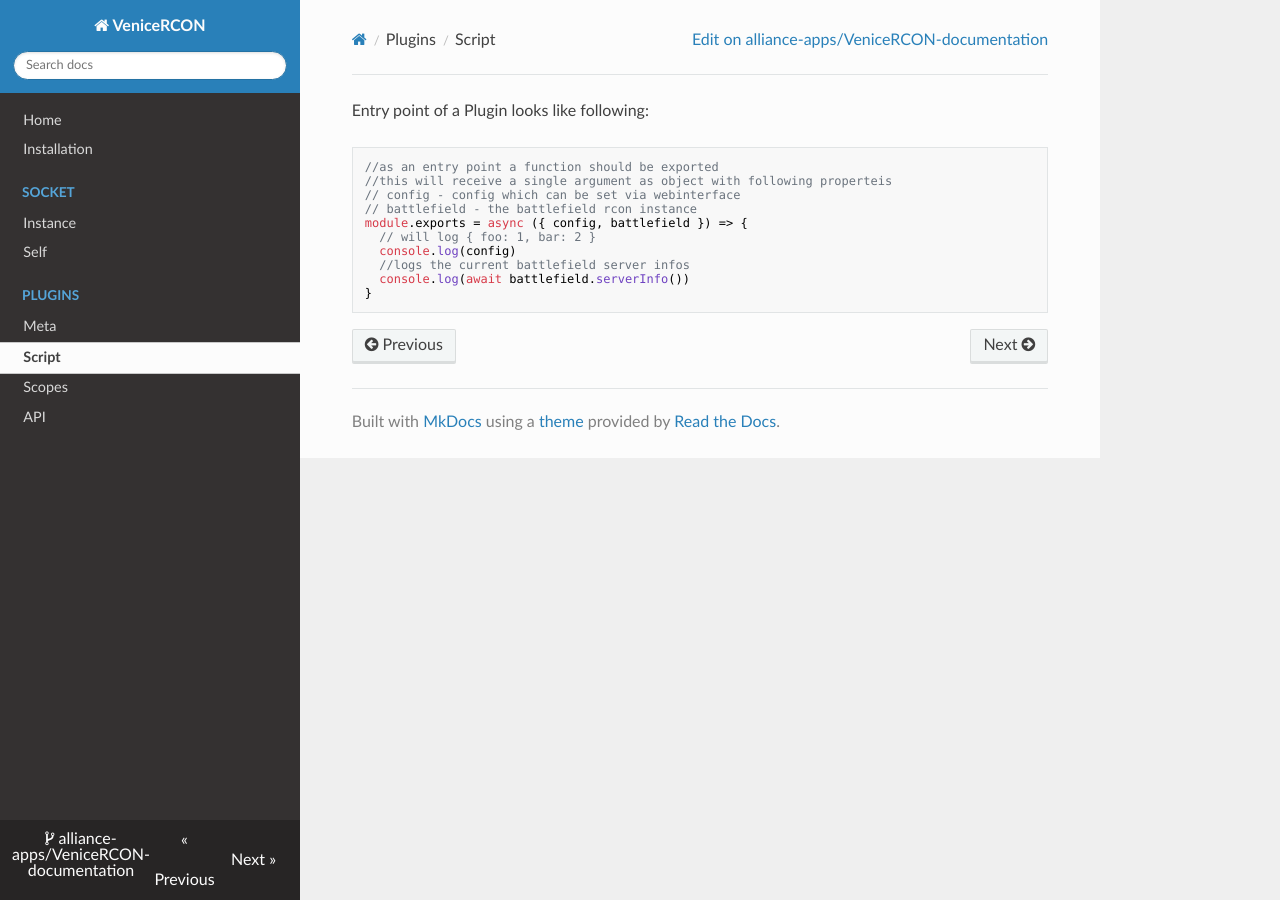
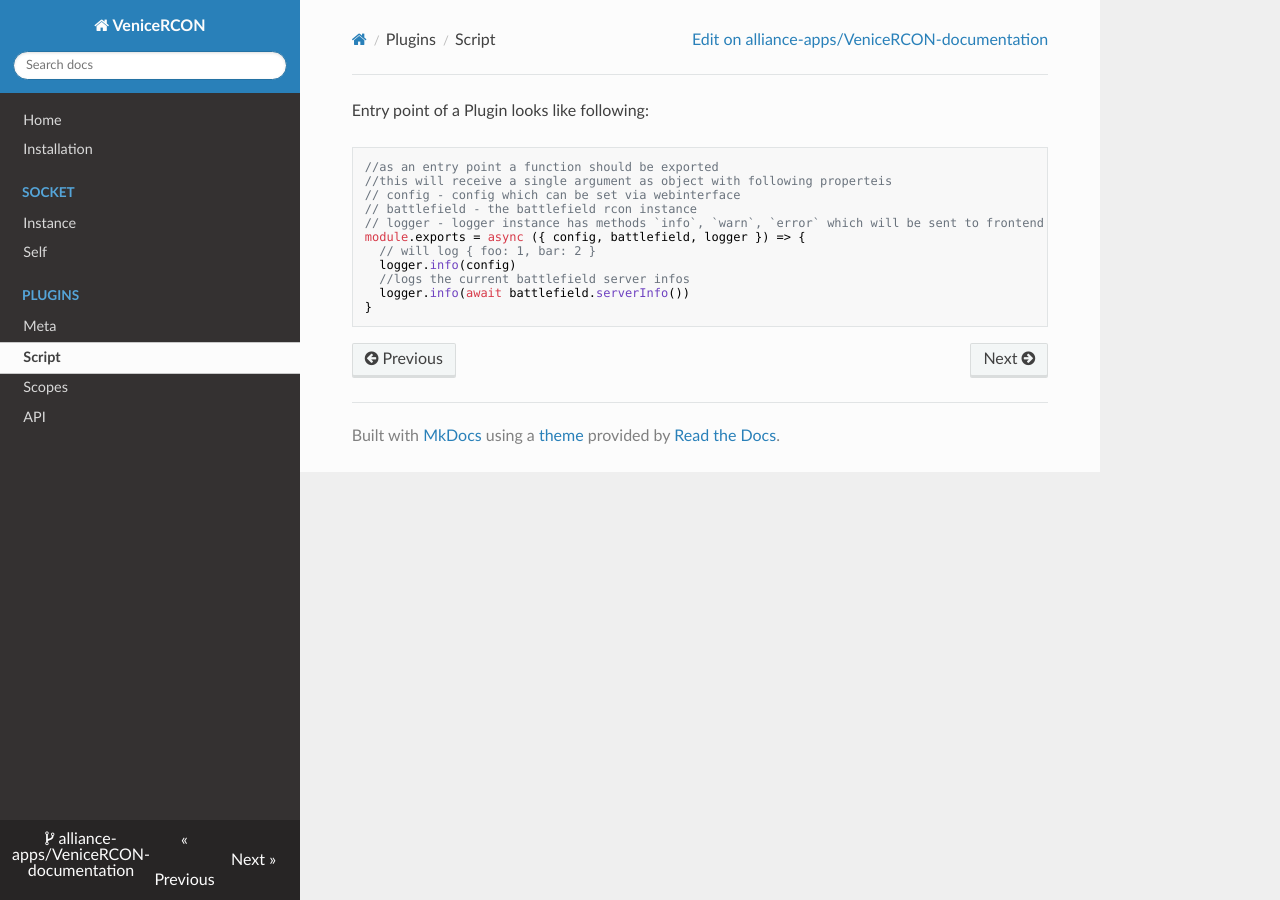
Before and after one commit to alliance-apps/VeniceRCON-documentation, an MkDocs documentation site: the page built from docs/plugin/script.md, in a window 1280 px wide. Built offline with MkDocs 1.6.1, drawn with Linux system fonts in a browser that asks for light colours; nearby versions of some CDN libraries.

Commit message:
enhance docs

````diff
--- a/docs/plugin/script.md
+++ b/docs/plugin/script.md
@@ -5,10 +5,11 @@ Entry point of a Plugin looks like following:
 //this will receive a single argument as object with following properteis
 // config - config which can be set via webinterface
 // battlefield - the battlefield rcon instance
-module.exports = async ({ config, battlefield }) => {
+// logger - logger instance has methods `info`, `warn`, `error` which will be sent to frontend logging
+module.exports = async ({ config, battlefield, logger }) => {
   // will log { foo: 1, bar: 2 }
-  console.log(config)
+  logger.info(config)
   //logs the current battlefield server infos
-  console.log(await battlefield.serverInfo())
+  logger.info(await battlefield.serverInfo())
 }
 ```
````
Also changed, not shown: docs/socket/instance.md (+12 -0 lines), 4 other files.
